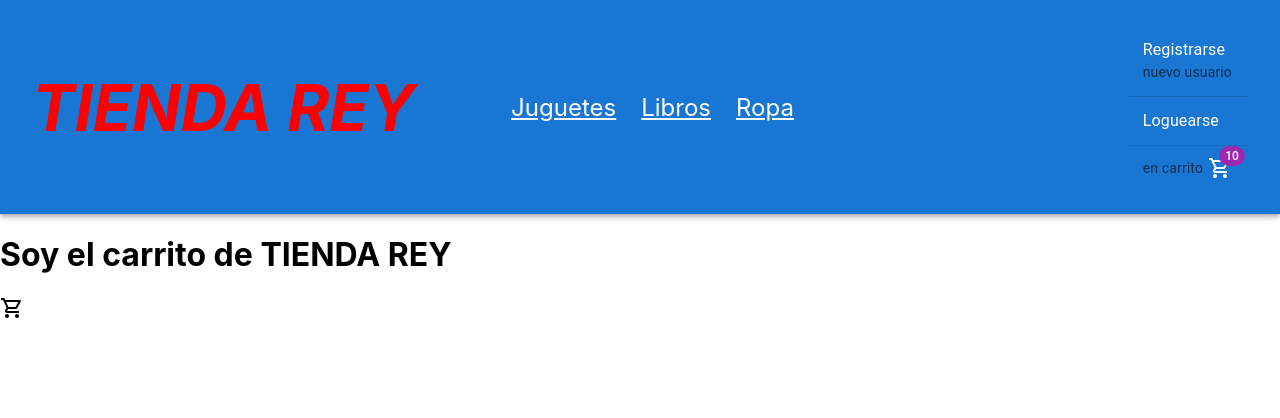
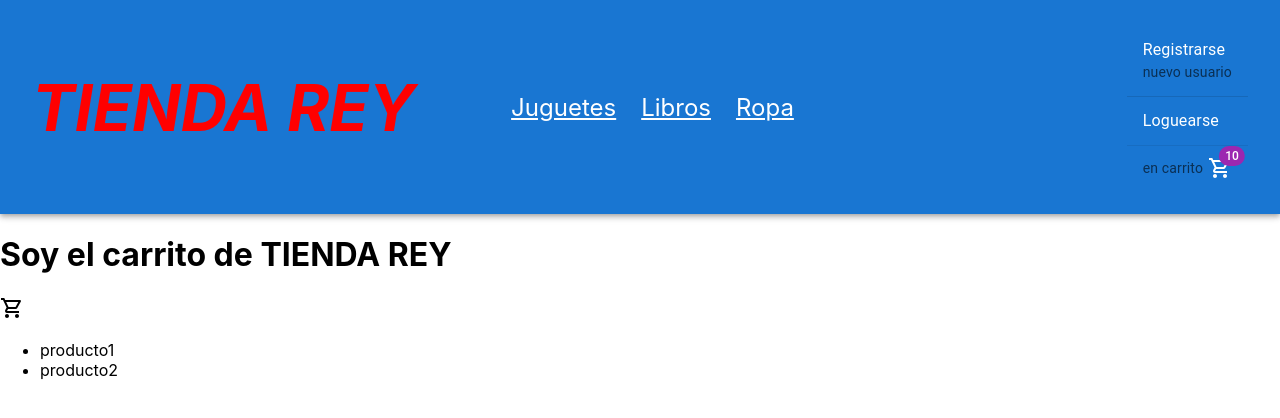
Before and after one commit to reyfer17/tienda-rey, a React (Create React App) app: page /cart in a window 1280 px wide. Shown: the top 418 px of the page. Built offline with nearby package versions, Linux system fonts and the light colour scheme.

Commit message:
agregado de context y addItem

```diff
--- a/src/components/Cart.jsx
+++ b/src/components/Cart.jsx
@@ -1,10 +1,21 @@
 import { ShoppingCartOutlined } from "@mui/icons-material";
+import { useContext } from "react";
+import { CartContext } from "./CartContext";
+
+
+
 
 const Cart = () =>{
+    const ctx = useContext(CartContext)
     return (
         <>
             <h1>Soy el carrito de TIENDA REY</h1>
             <ShoppingCartOutlined />
+            <ul>
+            {
+                ctx.cartList.map(item=> <li>{item}</li>)
+            }
+            </ul>
         </>
     )
 }
--- /dev/null
+++ b/src/components/CartContext.jsx
@@ -0,0 +1,24 @@
+import { createContext } from "react";
+import { useState } from "react";
+
+export const CartContext = createContext();
+
+const CartContextProvider = ({children}) => {
+
+    const [cartList, setCartList] = useState(["producto1","producto2"]);
+
+    const addItem = (product) => {
+        setCartList([
+            ...cartList,
+            product
+        ])
+    }
+
+    return (
+        <CartContext.Provider value={{cartList, addItem}}>
+            {children}
+        </CartContext.Provider>
+    )
+}
+
+export default CartContextProvider;
--- a/src/components/ItemDetail.jsx
+++ b/src/components/ItemDetail.jsx
@@ -6,11 +6,14 @@ import { Link } from "react-router-dom";
 import ItemCount from "./ItemCount";
 import Swal from 'sweetalert2';
 import { DetailTitle, DetailDetail, DetailPrice, DetailStock, ItemCountContainer} from "./styledComponents";
+import { CartContext } from './CartContext';
+import { useContext } from 'react';
 
 
 const ItemDetail = ({item}) => {
 
     const [itemCount, setItemCount] = useState(0);
+    const {addItem} = useContext(CartContext)
 
     const onAdd= (q) => {
         setItemCount(q);
@@ -28,7 +31,8 @@ const ItemDetail = ({item}) => {
                 icon: 'success',
                 confirmButtonText: 'OK!'
             })
-        }
+          };
+        addItem(item);
     }
 
     return(
--- a/src/pages/Home.jsx
+++ b/src/pages/Home.jsx
@@ -2,10 +2,12 @@ import {BrowserRouter, Routes, Route} from "react-router-dom";
 import ItemListContainer from "../components/ItemListContainer";
 import ItemDetailContainer from "../components/ItemDetailContainer";
 import Cart from "../components/Cart";
+import CartContextProvider from "../components/CartContext";
 import NavBar from "../components/NavBar";
 
 const Home = () => {
     return (
+        <CartContextProvider>
         <BrowserRouter>
             <NavBar />
             <Routes>
@@ -15,6 +17,7 @@ const Home = () => {
                 <Route path="/cart" element={<Cart />}/>
             </Routes>
         </BrowserRouter>
+        </CartContextProvider>
     );
 }
 
```
Lines whose indentation alone changed are shown as unchanged.
